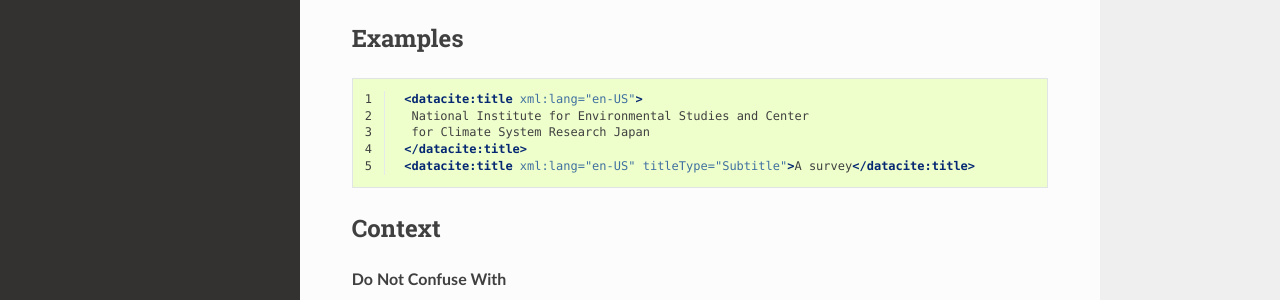
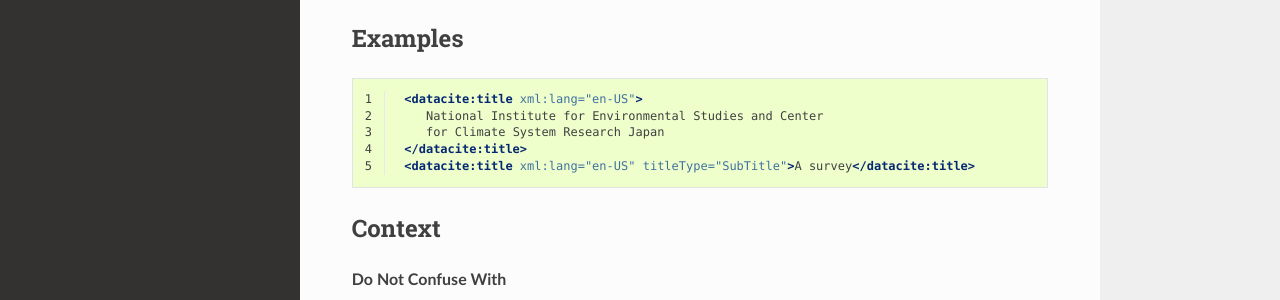
Before and after one commit to openaire/guidelines-data-archives, a Sphinx documentation site: the page built from docs/field_title.rst, in a window 1280 px wide and 900 px high, scrolled down 585 px. Shown: the part 310-610 px from the top of the window. Built offline with Sphinx 7.4.7 and the Read the Docs theme 2.0.0, drawn with Linux system fonts in a browser that asks for light colours; a script that is not in the unit is left out.

```diff
--- a/docs/field_title.rst
+++ b/docs/field_title.rst
@@ -39,10 +39,10 @@ Examples
    :linenos:
 
     <datacite:title xml:lang="en-US">
-     National Institute for Environmental Studies and Center
-     for Climate System Research Japan
+       National Institute for Environmental Studies and Center
+       for Climate System Research Japan
     </datacite:title>
-    <datacite:title xml:lang="en-US" titleType="Subtitle">A survey</datacite:title>
+    <datacite:title xml:lang="en-US" titleType="SubTitle">A survey</datacite:title>
 
 .. _DataCite MetadataKernel: http://schema.datacite.org/meta/kernel-4.3/
 
```
